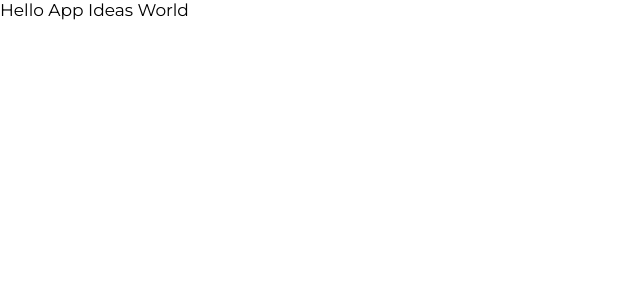
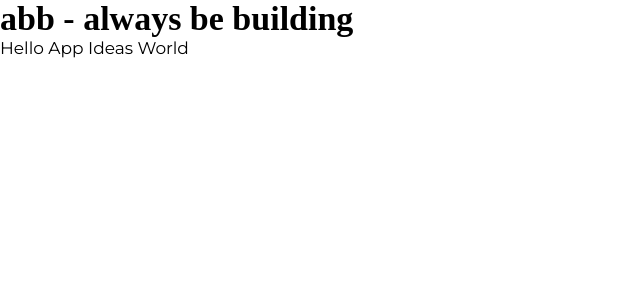
Before and after one commit to chingu-voyages/v38-geckos-team-04, a JavaScript app in the folder frontend/: page / in a window 1280 px wide. Shown: the top 300 px of the page, without its empty margins (0-640 px from the left). Built offline with nearby package versions, Linux system fonts and the light colour scheme; a web font is replaced by a local one.

Commit message:
Add dummy h1 heading

```diff
--- a/frontend/src/App.js
+++ b/frontend/src/App.js
@@ -2,6 +2,7 @@ import './styles/App.scss'
 
 const App = () => (
   <div>
+    <h1>abb - always be building</h1>
     <p>Hello App Ideas World</p>
   </div>
 )
```
